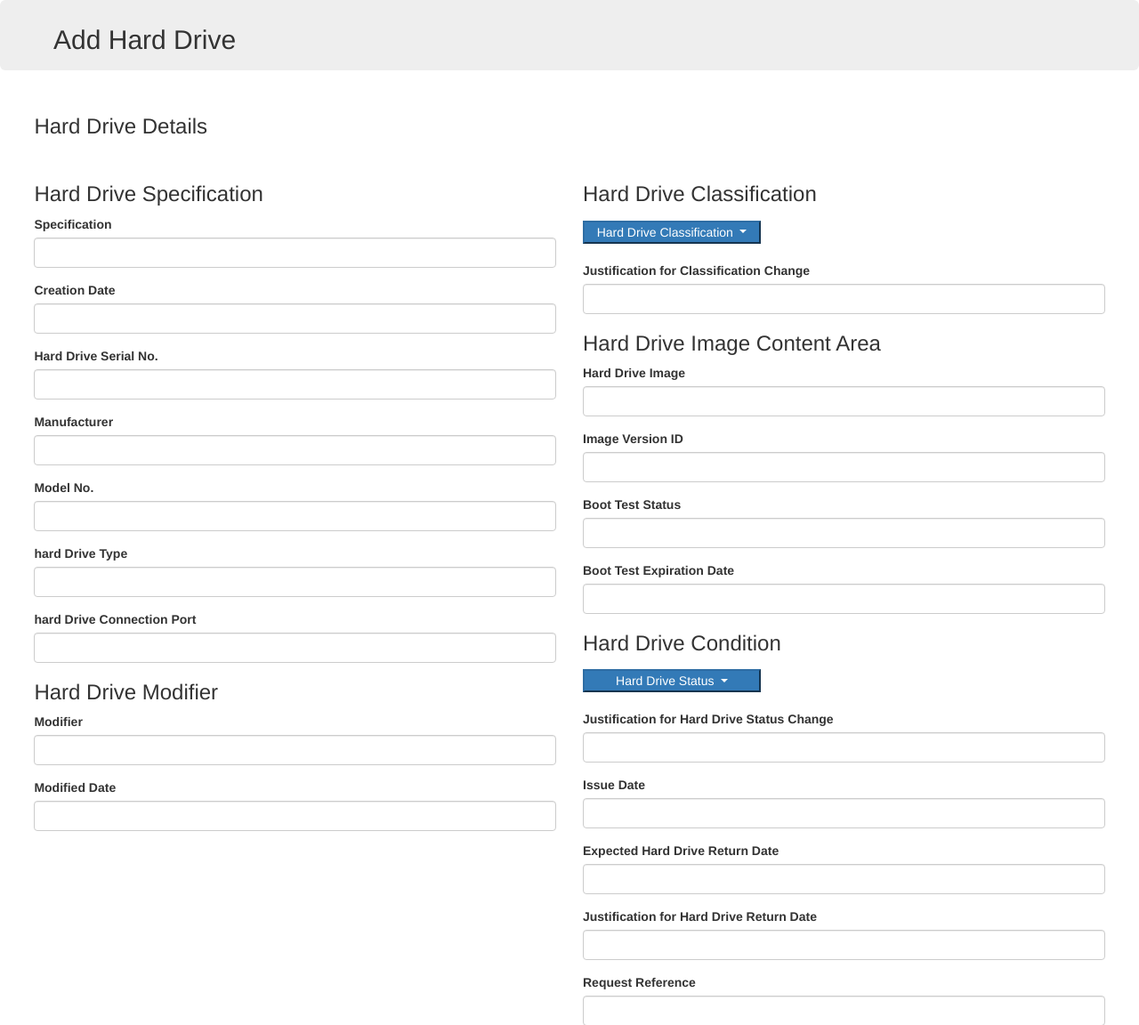
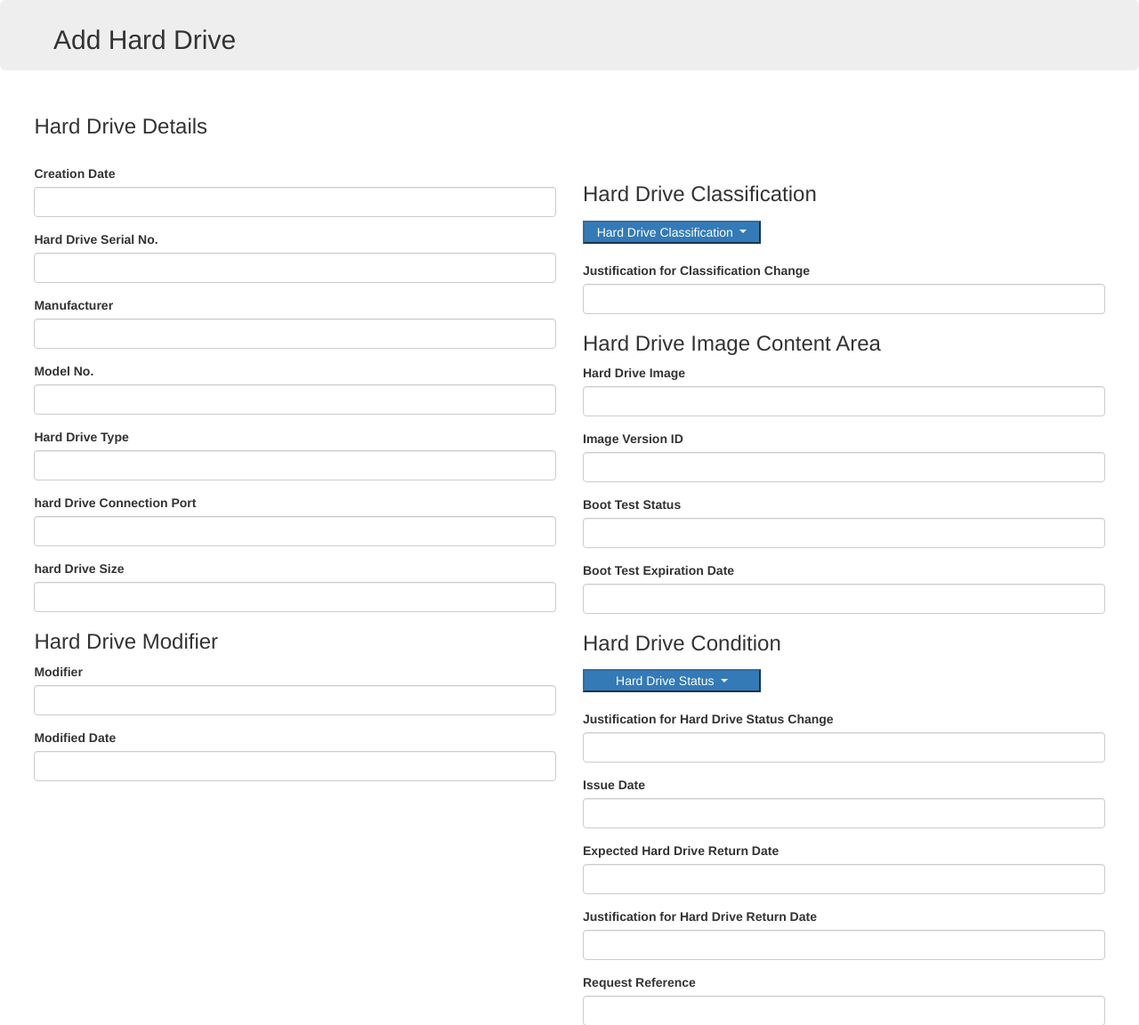
Before and after one commit to CS4311-Team-2/hard-drive-tracker-system, a Django app: page /add_hard_drive/ in a window 1280 px wide. Shown: the top 1152 px of the page at 89% size. Run offline with Django 4.2, Linux system fonts and the light colour scheme; some libraries are stand-ins or nearby versions.

Commit message:
edited add new hard drive interface
Removed the "specification" text field and added field for "hard drive size"

```diff
--- a/main/templates/maintainer/add_hard_drive.html
+++ b/main/templates/maintainer/add_hard_drive.html
@@ -57,11 +57,11 @@
                             <div class="col">
                                 <br>
                                 <form>
-                                    <div class="form-group">
+                                    <!--<div class="form-group">
                                             <h3>Hard Drive Specification</h3>
                                         <label for="eventName">Specification</label>
                                         <input type="text" class="form-control" id="specification">
-                                    </div>
+                                    </div> -->
                                     <div class="form-group">
                                         <label for="eventDescription">Creation Date</label>
                                         <input type="text" class="form-control" id="creation_date">
@@ -79,13 +79,17 @@
                                         <input type="text" class="form-control" id="model_NO" >
                                     </div>
                                     <div class="form-group">
-                                            <label for="eventDescription">hard Drive Type</label>
+                                            <label for="eventDescription">Hard Drive Type</label>
                                             <input type="text" class="form-control" id="hard_drive_type">
                                     </div>
                                     <div class="form-group">
                                             <label for="eventDescription">hard Drive Connection Port</label>
                                             <input type="text" class="form-control" id="connection_port">
                                     </div>
+                                    <div class="form-group">
+                                        <label for="eventDescription">hard Drive Size</label>
+                                        <input type="text" class="form-control" id="hard_drive_size">
+                                </div>
                                     <div class="form-group">
                                             <h3>Hard Drive Modifier</h3>
                                         <label for="eventName">Modifier</label>
--- a/main/views/views.py
+++ b/main/views/views.py
@@ -86,7 +86,7 @@ def maintainer_adds_hard_drive():
         hardDrive.model_number = add_hard_drive.POST.get('model_NO')
         hardDrive.hard_drive_type = add_hard_drive.POST.get('hard_drive_type')
         hardDrive.connection_port = add_hard_drive.POST.get('connection_por')
-        #hardDrive.hard_drive_size = add_hard_drive.POST.get('') not available yet in the interface
+        hardDrive.hard_drive_size = add_hard_drive.POST.get('hard_drive_size')
         #hardDrive.Classification = add_hard_drive.POST.get('') How do you get the value for a dropdown?
         hardDrive.justification_for_classification_change = add_hard_drive.POST.get('justification_for_classification_change')
         hardDrive.image = add_hard_drive.POST.get('hardDrive_image')
```
